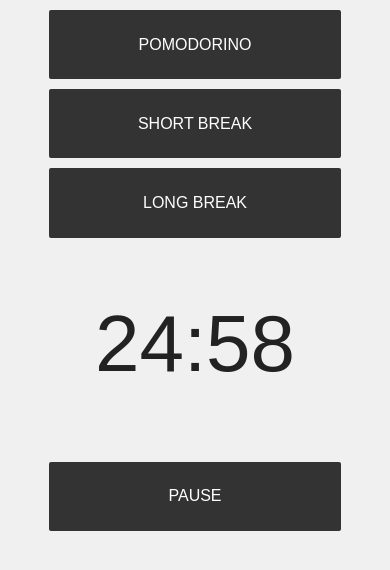
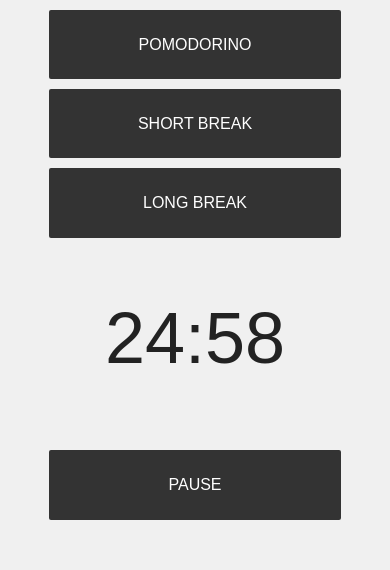
Before and after one commit to nakinsey/Pomodorino, a plain HTML site: page index.html in a window 390 px wide. Both pictures are taken after a click on the button "POMODORINO". Drawn offline with Linux system fonts and the light colour scheme.

Commit message:
1.2.0 UI and Scripting
Improved title tag manipulation
Timer is 0.5 rem smaller to accomodate for mobile devices.

```diff
--- a/css/main.css
+++ b/css/main.css
@@ -88,7 +88,7 @@ button:hover {
     margin-top: 2rem;
 }
 .time {
-    font-size: 5rem;
+    font-size: 4.5rem;
 }
 /* ==========================================================================
    Media Queries
--- a/js/main.js
+++ b/js/main.js
@@ -28,6 +28,13 @@ var minToSec = function (input) {
 
 //-------------------- Timer Code ---------------------------------------------------------------//
 
+var printOut = function () {
+    "use strict";
+    var currentTime = secToMin(counter);
+    $("title").text("Pomodorino (" + currentTime + ")");
+    $("#time").text(currentTime);
+};
+
 var stopTimer = function () {
     "use strict";
     window.clearInterval(second);
@@ -36,7 +43,7 @@ var stopTimer = function () {
 var timer = function () {
     "use strict";
     counter -= 1;
-    $("title, #time").text(secToMin(counter));
+    printOut();
     if (counter === 0) {
         stopTimer();
         document.getElementById("alarm").play();
@@ -54,7 +61,7 @@ var startTimer = function () {
 var pomodorino = function () {
     "use strict";
     counter = 1500; // 25 Minutes
-    $("title, #time").text(secToMin(counter));
+    printOut();
     startTimer();
     $("#start").css("display", "none");
     $("#stop").css("display", "inline");
@@ -63,7 +70,7 @@ var pomodorino = function () {
 var shortBreak = function () {
     "use strict";
     counter = 300; // 5 Minutes
-    $("title, #time").text(secToMin(counter));
+    printOut();
     startTimer();
     $("#start").css("display", "none");
     $("#stop").css("display", "inline");
@@ -72,7 +79,7 @@ var shortBreak = function () {
 var longBreak = function () {
     "use strict";
     counter = 900; // 15 Minutes
-    $("title, #time").text(secToMin(counter));
+    printOut();
     startTimer();
     $("#start").css("display", "none");
     $("#stop").css("display", "inline");
@@ -100,5 +107,7 @@ $(document).ready(function () {
         stopTimer();
         $("#stop").css("display", "none");
         $("#start").css("display", "inline");
+        $("title").text("Pomodorino (PAUSED)");
+        $("#time").text("PAUSED");
     });
 });
```
Also changed, not shown: README.md.
